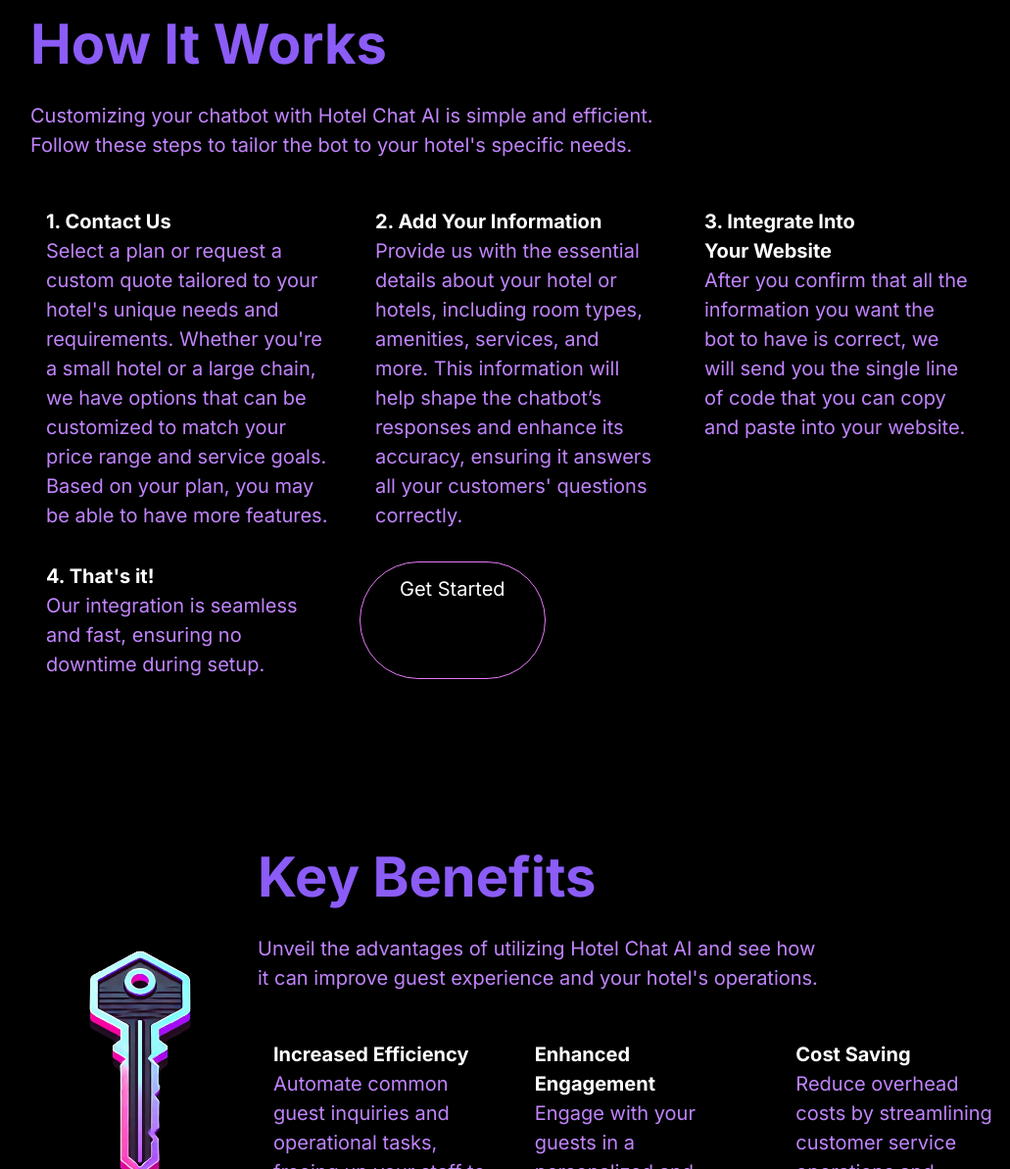
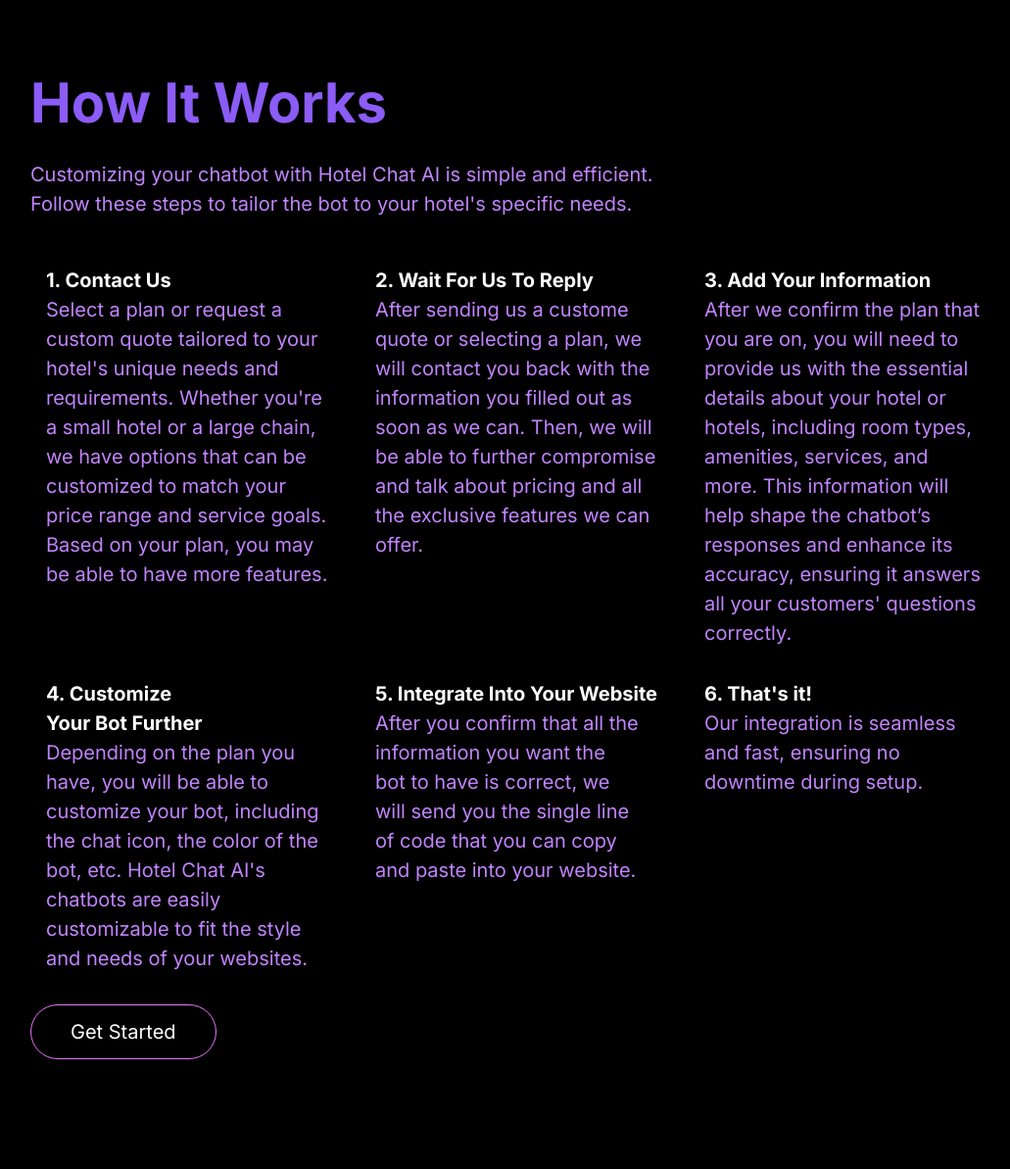
Before and after one commit to FWT-bs/website, a website: page index.html in a window 1280 px wide. Shown: the part 1628-2821 px from the top of the page at 98% size, without its empty margins (121-1152 px from the left). Drawn offline with nearby package versions, Linux system fonts and the light colour scheme.

Commit message:
idk what i did i forgot

```diff
--- a/index.html
+++ b/index.html
@@ -192,8 +192,8 @@
                     </svg>
                 </div>
                 <div>
-                    <h3 class="text-balance font-bold">Fast Responses</h3>
-                    <p class="text-balance text-purple-400">Hotel Chat AI provides quick and accurate responses to guest inquiries, reducing confusion and minimizing follow ups in person.</p>
+                    <h3 class="text-balance font-bold">Customizable Chatbots</h3>
+                    <p class="text-balance text-purple-400">Hotel Chat AI's chatbots can be easily customizable to tailor to your website's style and layout. Based on your plan and requests, we will be able to change the color, the name, the chat icon, etc.</p>
                 </div>
             </div>
         </div>
@@ -239,12 +239,25 @@
                         </svg>
                     </div>
                     <div>
-                        <h3 class="text-balance font-bold">2. Add Your Information</h3>
-                        <p class="text-balance text-purple-400">Provide us with the essential details about your hotel or hotels, including room types, amenities, services, and more. This information will help shape the chatbot’s responses and enhance its accuracy, ensuring it answers all your customers' questions correctly. </p>
+                        <h3 class="text-balance font-bold">2. Wait For Us To Reply</h3>
+                        <p class="text-balance text-purple-400">After sending us a custome quote or selecting a plan, we will contact you back with the information you filled out as soon as we can. Then, we will be able to further compromise and talk about pricing and all the exclusive features we can offer.</p>
                     </div>
                 </div>
 
                 <!-- Step 3 -->
+                <div class="flex items-start">
+                    <div class="text-5xl text-violet-500 mr-4">
+                        <svg xmlns="http://www.w3.org/2000/svg" fill="currentColor" class="bi bi-palette" viewBox="0 0 16 16">
+                            <path d="M8 0a8 8 0 0 0-7.99 8.906A8.132 8.132 0 0 0 0 10a4 4 0 0 0 4 4h.535c.202.58.665 1 1.222 1h2.486a2 2 0 1 0 1.57-2.93A4.086 4.086 0 0 0 12 10a4.086 4.086 0 0 0-.21-1.073c.95-.403 1.978-1.196 2.682-2.11A8 8 0 0 0 8 0z"/>
+                        </svg>
+                    </div>
+                    <div>
+                        <h3 class="text-balance font-bold">3. Add Your Information</h3>
+                        <p class="text-balance text-purple-400">After we confirm the plan that you are on, you will need to provide us with the essential details about your hotel or hotels, including room types, amenities, services, and more. This information will help shape the chatbot’s responses and enhance its accuracy, ensuring it answers all your customers' questions correctly. </p>
+                    </div>
+                </div>
+
+                <!-- Step 4 -->
                 <div class="flex items-start">
                     <div class="text-5xl text-violet-500 mr-4">
                         <svg xmlns="http://www.w3.org/2000/svg" fill="currentColor" class="bi bi-wrench" viewBox="0 0 16 16">
@@ -252,12 +265,25 @@
                         </svg>
                     </div>
                     <div>
-                        <h3 class="text-balance font-bold">3. Integrate Into Your Website</h3>
+                        <h3 class="text-balance font-bold">4. Customize Your Bot Further</h3>
+                        <p class="text-balance text-purple-400">Depending on the plan you have, you will be able to customize your bot, including the chat icon, the color of the bot, etc. Hotel Chat AI's chatbots are easily customizable to fit the style and needs of your websites.</p>
+                    </div>
+                </div>
+
+                <!-- Step 5 -->
+                <div class="flex items-start">
+                    <div class="text-5xl text-violet-500 mr-4">
+                        <svg xmlns="http://www.w3.org/2000/svg" fill="currentColor" class="bi bi-wrench" viewBox="0 0 16 16">
+                            <path d="M3.102 0a1.538 1.538 0 0 1 1.098.477c.193.193.193.507 0 .7L2.915 2.463l1.354 1.353.777-.778a.7.7 0 0 1 .495-.207H7.46c.268 0 .52.104.707.29L9.5 4.707l2.536-2.536a1 1 0 0 1 1.414 1.414L10.914 6.12l1.58 1.58c.547.547.587 1.4.118 2.007l-1.957 2.59A1.866 1.866 0 0 1 8.878 13H7.333l-2.45 2.45a1.538 1.538 0 0 1-2.196-2.197L4.434 11.5H2.878a1.866 1.866 0 0 1-1.463-.675l-1.06-1.399a1.538 1.538 0 0 1 .118-2.006L3.102 0zm2.12 1.578a.538.538 0 0 0-.758 0L.788 5.258a.538.538 0 0 0 0 .758l1.62 1.621L6.068 3.646 5.222 2.8l-1.78 1.78a1.537 1.537 0 0 1-2.196 0l-1.071-1.07c-.193-.193-.193-.507 0-.7a.538.538 0 0 0 0-.758z"/>
+                        </svg>
+                    </div>
+                    <div>
+                        <h3 class="text-balance font-bold">5. Integrate Into Your Website</h3>
                         <p class="text-balance text-purple-400">After you confirm that all the information you want the bot to have is correct, we will send you the single line of code that you can copy and paste into your website.</p>
                     </div>
                 </div>
 
-                <!-- Step 4 -->
+                <!-- Step 6 -->
                 <div class="flex items-start">
                     <div class="text-5xl text-violet-500 mr-4">
                         <svg xmlns="http://www.w3.org/2000/svg" fill="currentColor" class="bi bi-plug" viewBox="0 0 16 16">
@@ -266,7 +292,7 @@
                         </svg>
                     </div>
                     <div>
-                        <h3 class="text-balance font-bold">4. That's it!</h3>
+                        <h3 class="text-balance font-bold">6. That's it!</h3>
                         <p class="text-balance text-purple-400">Our integration is seamless and fast, ensuring no downtime during setup.</p>
                     </div>
                 </div>
@@ -275,6 +301,7 @@
                         Get Started
                     </a>
                 </div>
+
 
     </section>
 
```
